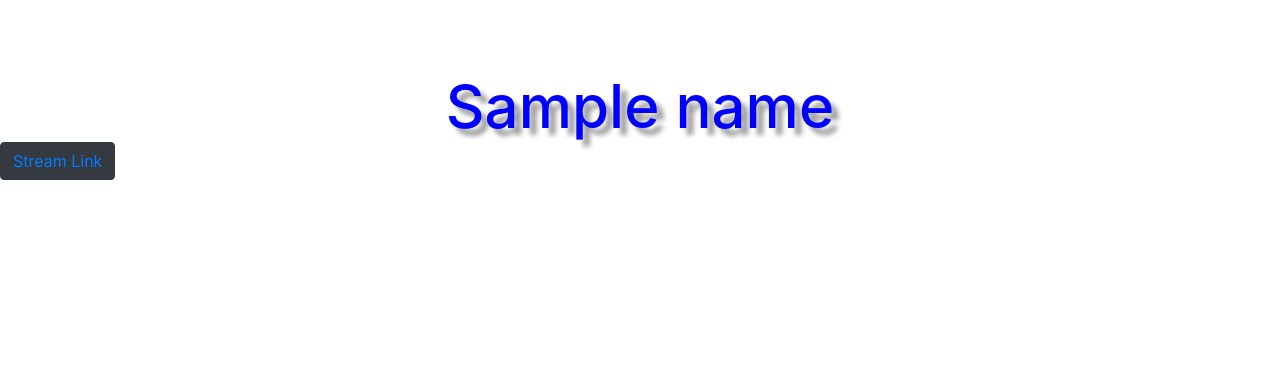
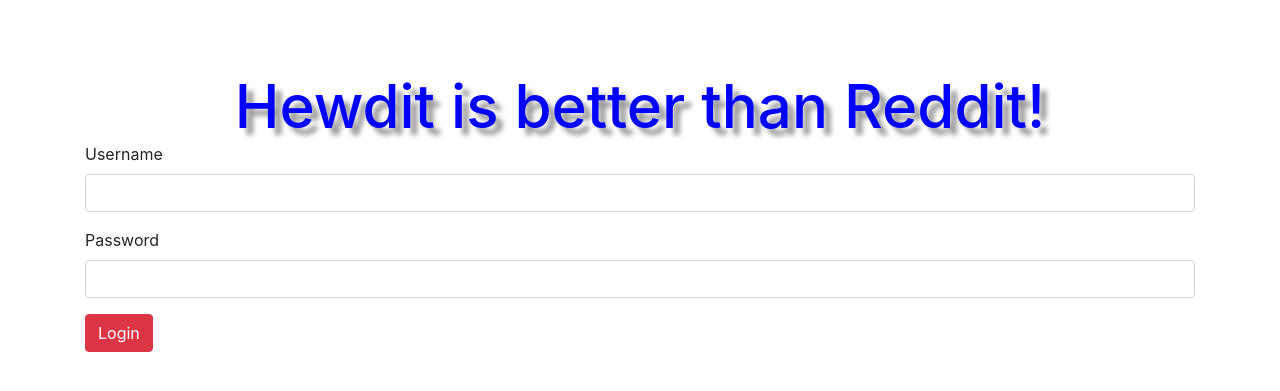
Before and after one commit to hewittw/DjangProject, a Django app: template hewdit/posts/templates/posts/baseLine.html in a window 1280 px wide. Shown: the top 391 px of the page. Run offline with Django 3.2, Linux system fonts and the light colour scheme; the template is opened without the code that fills it: most values are stand-ins (such as "Sample title", 1, 10 or a date in 2020); some libraries are stand-ins or nearby versions.

Commit message:
Working on adding in logging and out functionality with users. Specifically, here I added some code to my baseLine.html template from dr. j's repository to play around with.

```diff
--- a/hewdit/posts/templates/posts/baseLine.html
+++ b/hewdit/posts/templates/posts/baseLine.html
@@ -24,12 +24,66 @@
     <link rel="stylesheet" type="text/css" href="{% static 'posts/t1.css' %}">
 
   </head>
-  <body>
-    <h1>{{ name }}</h1>
+  <!-- Make the background a very light gray.  -->
+  <body bgcolor="#111144">
 
-    <button type="button" class="btn btn-dark">
-      <a href="/stream">Stream Link</a>
-    </button>
-  </body>
+    <!-- With Bootstrap 4, everything should be in a container. -->
+    <div class="container">
+      <h1>Hewdit is better than Reddit!</h1>
+
+      <!-- Here, we check if someone is logged in or not.  I created the
+        'loggedIn' variable as a Boolean flag: it is easy to check in Python,
+        a little less obvious how to do so in the HTML template.  -->
+      {% if loggedIn %}
+
+        <!-- If someone is logged in, we welocme them and give them <thead>
+          opportunity to log out. -->
+        <h3>Welcome, {{ user.first_name }} {{ user.last_name }}</h3>
+
+        <!-- Use POST for sure any time you are dealing with login/logout info.
+          In general, you should use POST unless you have a good reason not to.
+          The main reason to use GET instead is if you want the input data to be
+          transfereable in the URL; GET puts all data submissions in the URL. -->
+        <form style="padding-bottom:1em;" method="POST">
+          <!-- Every <form> element needs a csrf_token as a security precaution. -->
+          {% csrf_token %}
+          <!-- I use the hidden input element to send along the information that
+            we are logging out. -->
+          <input type="hidden" name="logout" value="logout"></input>
+          <button type="submit" class="btn btn-danger">Logout</button>
+        </form>
+
+        <a href="{% url 'usernamepage' user.username %}">
+          <button type="submit" class="btn btn-primary">
+            Go To My Home Page
+          </button>
+        </a>
+      <!-- If no user is logged in, give them a chance to do so. -->
+      {% else %}
+
+        <!-- Again, use POST method, and include a csrf_token -->
+        <form style="padding-bottom:1em;" method="POST">
+          {% csrf_token %}
+
+          <!-- Give the user a place to type in their name and passowrd. -->
+          <div class="form-group">
+            <label for="inputUsername">Username</label>
+            <input type="text" class="form-control" name="inputUsername" id="inputUsername" />
+          </div>
+
+          <!-- Notice that we use password as the <input> type so that it blocks
+            out the characters as you type; otherwise, it is just a text box. -->
+          <div class="form-group">
+            <label for="inputPassword">Password</label>
+            <input type="password" class="form-control" name="inputPassword" id="inputPassword" />
+          </div>
+
+          <!-- Bootstrap likes <button> elements with type="submit" instead
+            <input> elements with type="submit" -->
+          <button type="submit" class="btn btn-danger">Login</button>
+        </form>
+      {% endif %}
+      <!-- End login/logout section. -->
+    </div>
 
 </html>
```
Also changed, not shown: hewdit/db.sqlite3.
